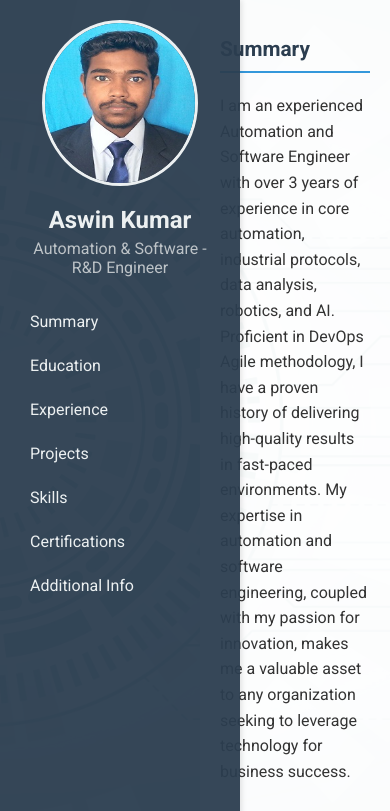
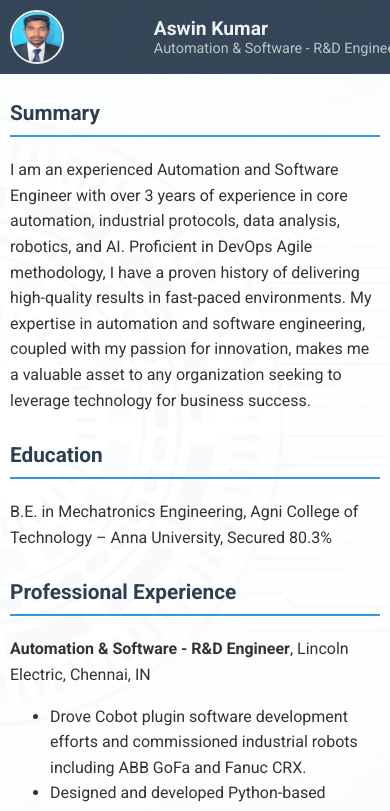
Before and after one commit to AswinKumar1807/AswinKumar-Resume, a plain HTML site: page index.html in a window 390 px wide. Shown: the top 811 px of the page. Drawn offline with Linux system fonts and the light colour scheme.

Commit message:
mobile compatible

```diff
--- a/index.html
+++ b/index.html
@@ -10,7 +10,6 @@
             font-family: 'Roboto', sans-serif;
             margin: 0;
             padding: 0;
-            display: flex;
             background: url('background.jpg') no-repeat center center fixed;
             background-size: cover;
         }
@@ -131,24 +130,47 @@
             background-color: #2980b9;
         }
         @media (max-width: 768px) {
+            body {
+                display: block;
+            }
             .sidebar {
-                width: 200px;
+                width: 100%;
+                height: auto;
+                position: static;
+                box-shadow: none;
+                padding: 10px;
+                display: flex;
+                flex-direction: row;
+                align-items: center;
+                justify-content: space-between;
+            }
+            .sidebar img {
+                width: 50px;
+                height: 50px;
+                margin-bottom: 0;
+                border: 2px solid #ecf0f1;
             }
             .sidebar h1 {
-                font-size: 1.5em;
+                font-size: 1.2em;
+                margin: 0;
             }
             .sidebar p {
-                font-size: 1em;
+                font-size: 0.9em;
+                margin: 0;
+                color: #bdc3c7;
+            }
+            .sidebar .menu {
+                display: none;
             }
             .content {
-                margin-left: 200px;
-                padding: 20px;
+                margin: 0;
+                padding: 10px;
             }
             .section h2 {
                 font-size: 1.3em;
             }
             .resume-btn {
-                width: 80%;
+                width: 100%;
             }
         }
     </style>
@@ -156,8 +178,10 @@
 <body>
     <div class="sidebar">
         <img src="profile.jpg" alt="Profile Picture">
-        <h1>Aswin Kumar</h1>
-        <p>Automation & Software - R&D Engineer</p>
+        <div>
+            <h1>Aswin Kumar</h1>
+            <p>Automation & Software - R&D Engineer</p>
+        </div>
         <div class="menu">
             <a href="#summary">Summary</a>
             <a href="#education">Education</a>
```
